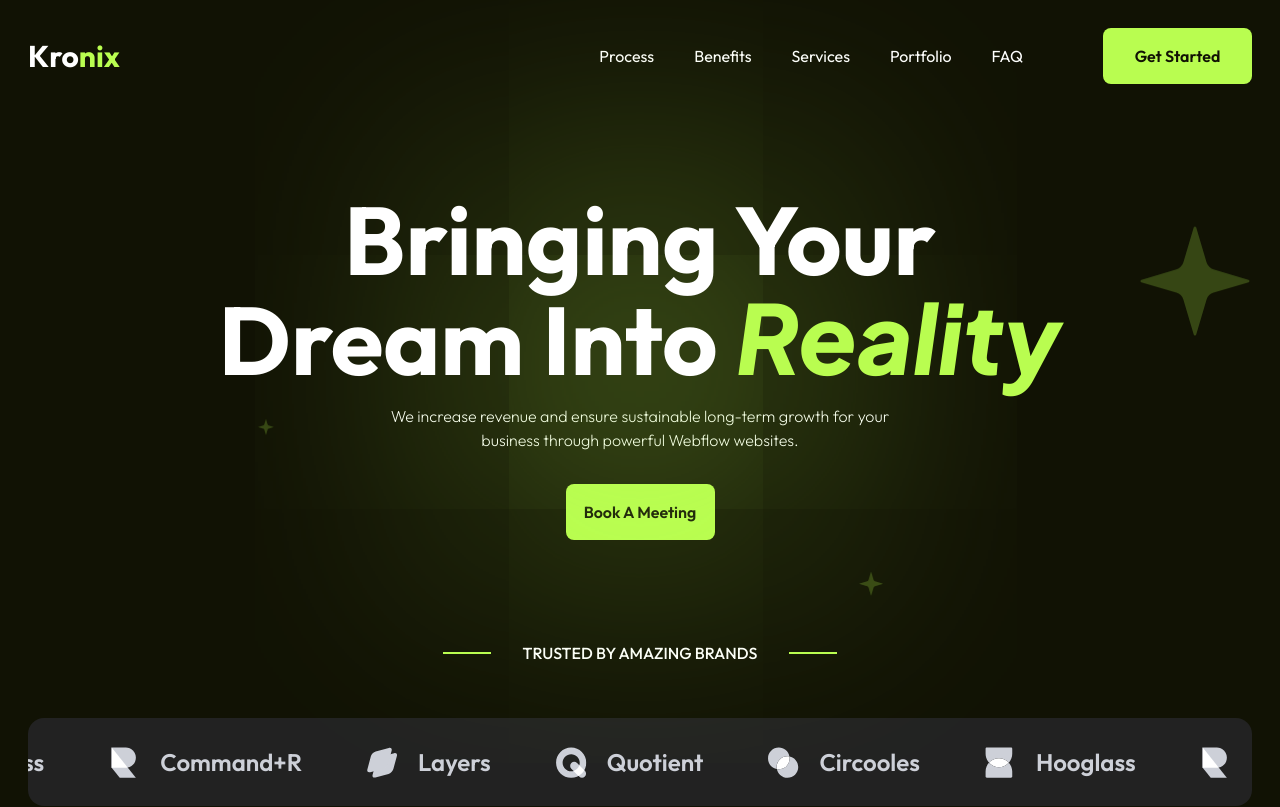
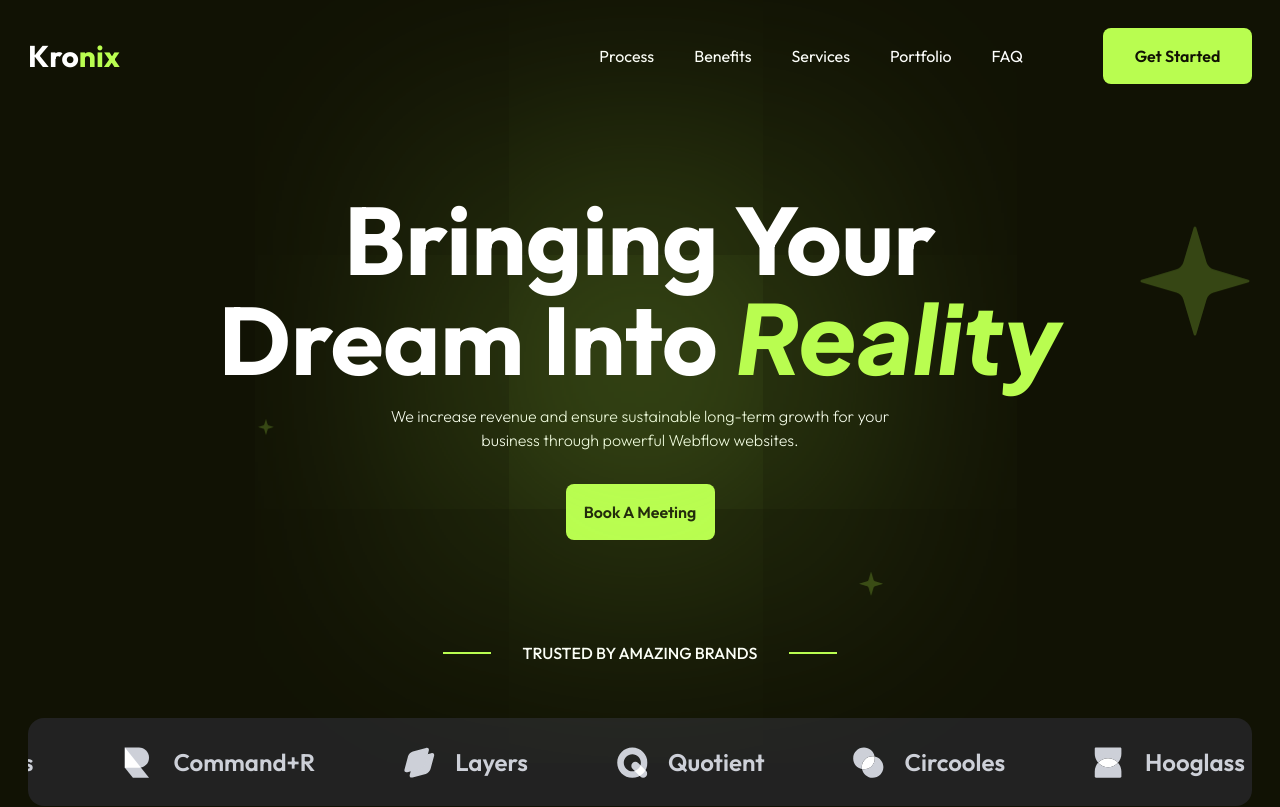
Before and after one commit to mehedihasanfaiyaz/kronix-saas, a React (Vite) app: page / in a window 1280 px wide. Shown: the top 807 px of the page. Built offline with nearby package versions, Linux system fonts and the light colour scheme.

Commit message:
style(brand): animation no transition

```diff
--- a/src/section/Brands.tsx
+++ b/src/section/Brands.tsx
@@ -32,9 +32,9 @@ export default function Brands() {
           initial={{ translateX: 0 }}
           animate={{ translateX: "-50%" }}
           transition={{ duration: 10, repeat: Infinity, ease: "linear" }}
-          className="flex flex-none gap-16 pr-16"
+          className="flex flex-none gap-[5.5rem] pr-[5.5rem]"
         >
-          <div className="flex gap-16">
+          <div className="flex gap-[5.5rem]">
             {brandsLogo.concat(brandsLogo).map(({ name, src }, index) => (
               <div
                 key={`${name}-${index}`}
```
